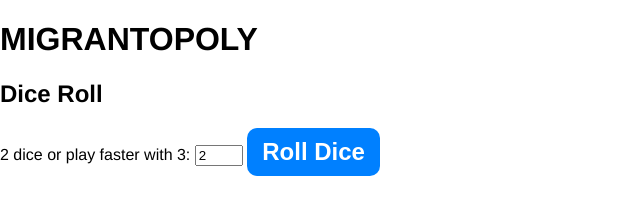
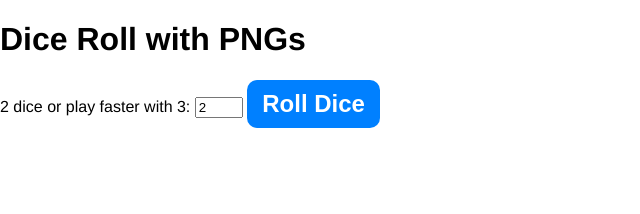
Before and after one commit to rmz/random, a plain HTML site: page rollDice.html in a window 1280 px wide. Shown: the whole page, without its empty margins (0-640 px from the left). Drawn offline with Linux system fonts and the light colour scheme.

Commit message:
Update title for dice roll game

```diff
--- a/rollDice.html
+++ b/rollDice.html
@@ -8,8 +8,7 @@
     </head>
 <body>
     <div class="container">
-    <h1>MIGRANTOPOLY</h1>
-        <h2>Dice Roll</h2>
+    <h1>Dice Roll with PNGs</h1>
         <label>2 dice or play faster with 3:</label>
         <input type="number" id="numOfDice" value="2" min="2" max="3" />
         <button onclick="rollDice()">Roll Dice</button>
```
